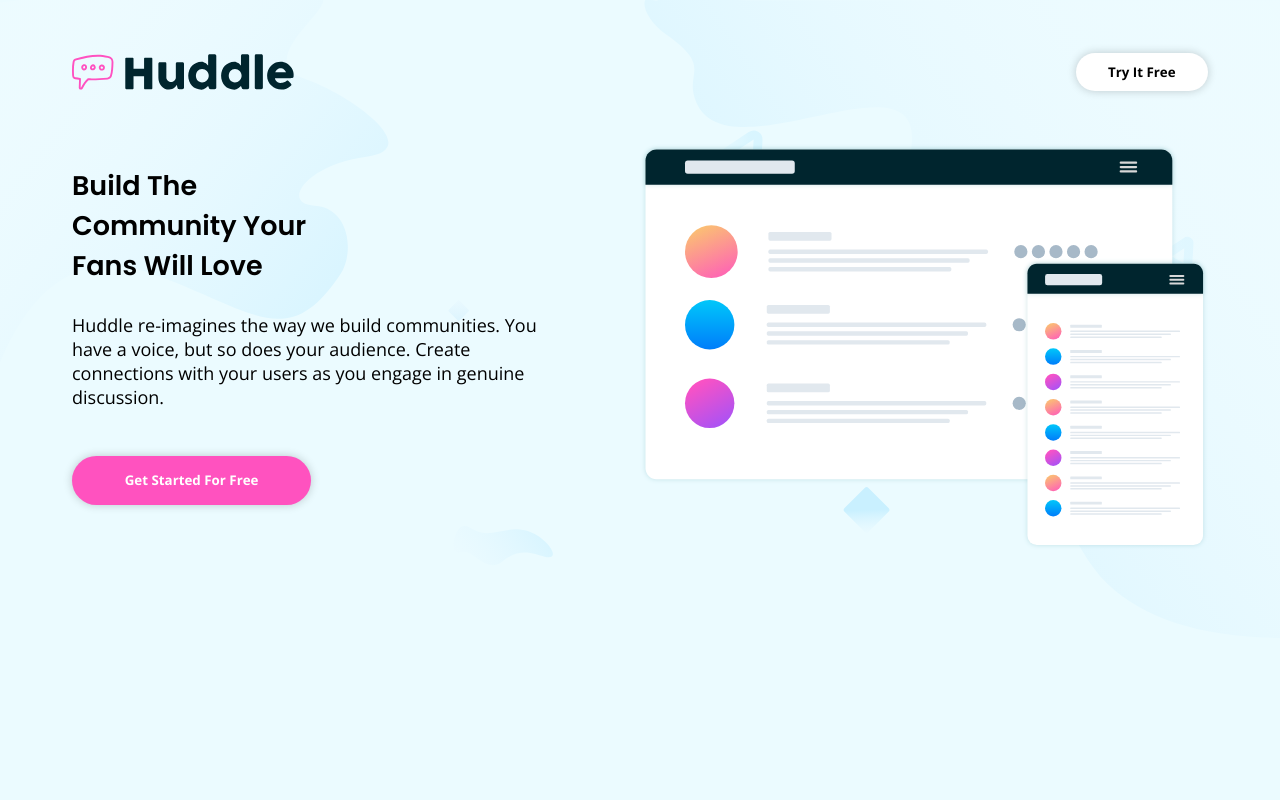
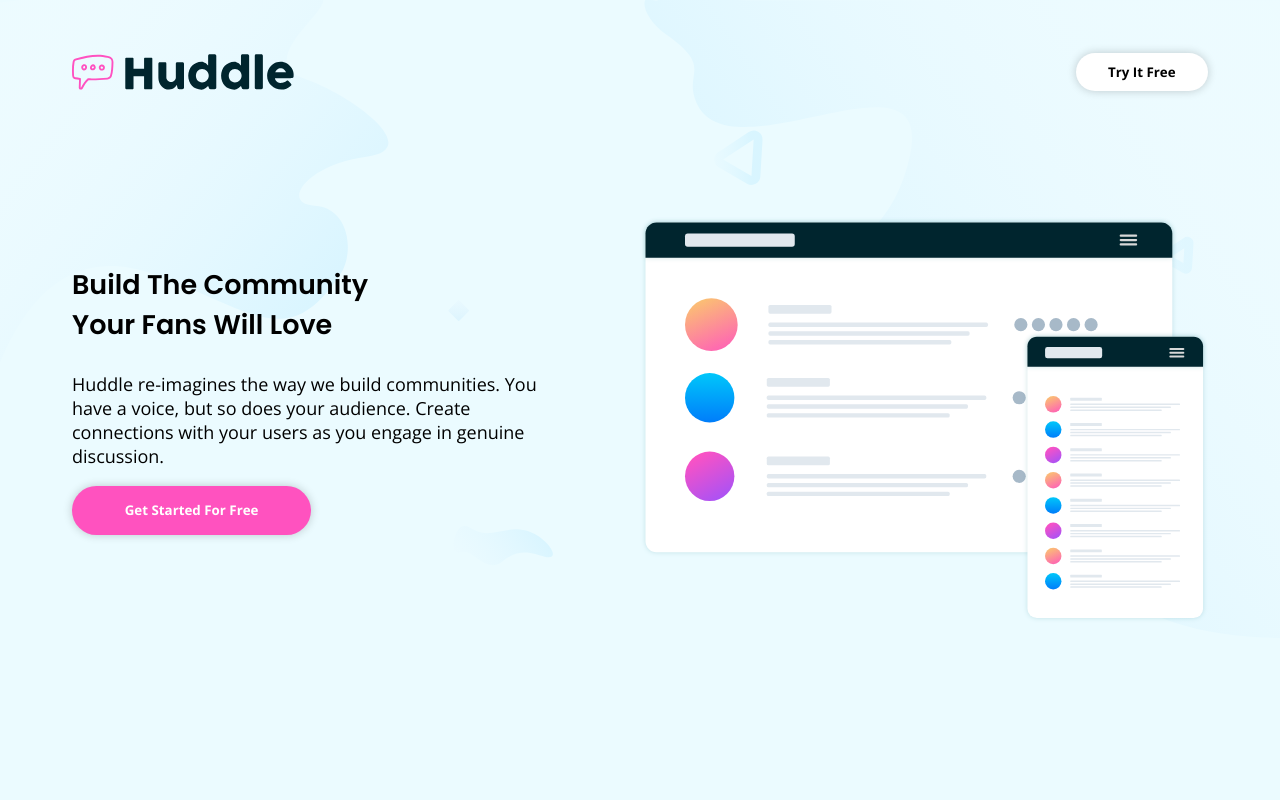
Before and after one commit to ashwinjayan/huddle-landing-page, a plain HTML site: page index.html in a window 1280 px wide. Shown: the top 800 px of the page. Drawn offline with nearby package versions, Linux system fonts and the light colour scheme.

Commit message:
Changes to page sizes and added a container

```diff
--- a/css/style.scss
+++ b/css/style.scss
@@ -137,9 +137,10 @@ section:first-of-type {
 
     @media only screen and (min-width:768px) {
         margin-top           : 3em;
+        height: 100%;
         justify-content      : space-between;
         grid-template-columns: 50% 50%;
-        grid-template-rows   : 1fr 1fr 1fr;
+        grid-template-rows: 2fr 1fr 2fr;
         grid-template-areas  : "header image"
             "para image"
             "button image";
@@ -148,8 +149,8 @@ section:first-of-type {
             grid-area   : header;
             text-align  : left;
             justify-self: left;
-            align-self  : flex-end;
-            width       : 50%;
+            align-self  : end;
+            width       : 60%;
         }
 
         span {
@@ -157,19 +158,20 @@ section:first-of-type {
             text-align  : left;
             justify-self: left;
             width       : 85%;
+            align-self: center;
         }
 
         button {
             grid-area   : button;
             justify-self: left;
-            margin-top  : -2em;
-            align-self  : flex-start;
+            align-self  : start;
             width       : 40%;
             height      : 3.5em;
         }
 
         img {
             grid-area: image;
+            align-self: center;
         }
     }
 }
```
Also changed, not shown: css/style.css, 1 other file.
